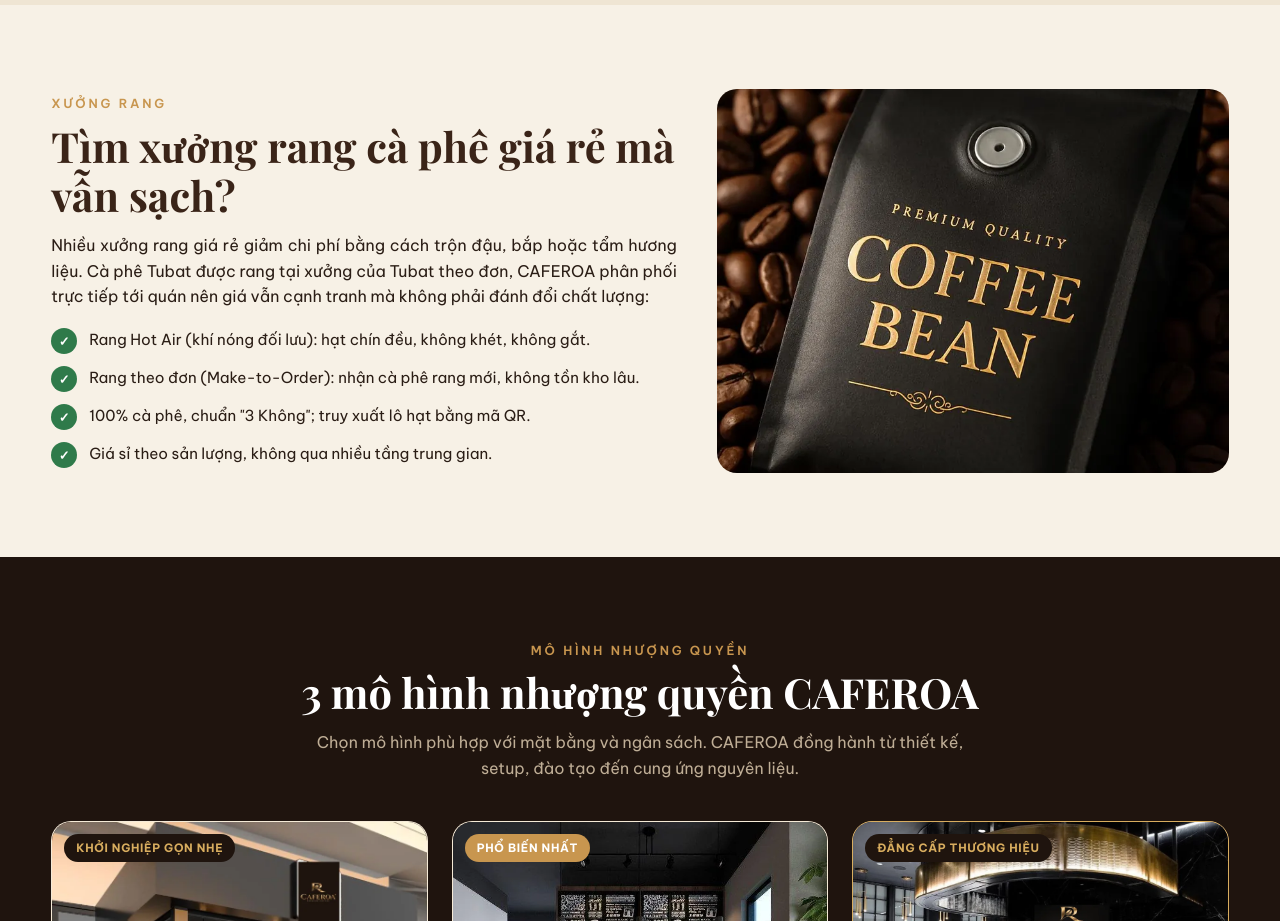
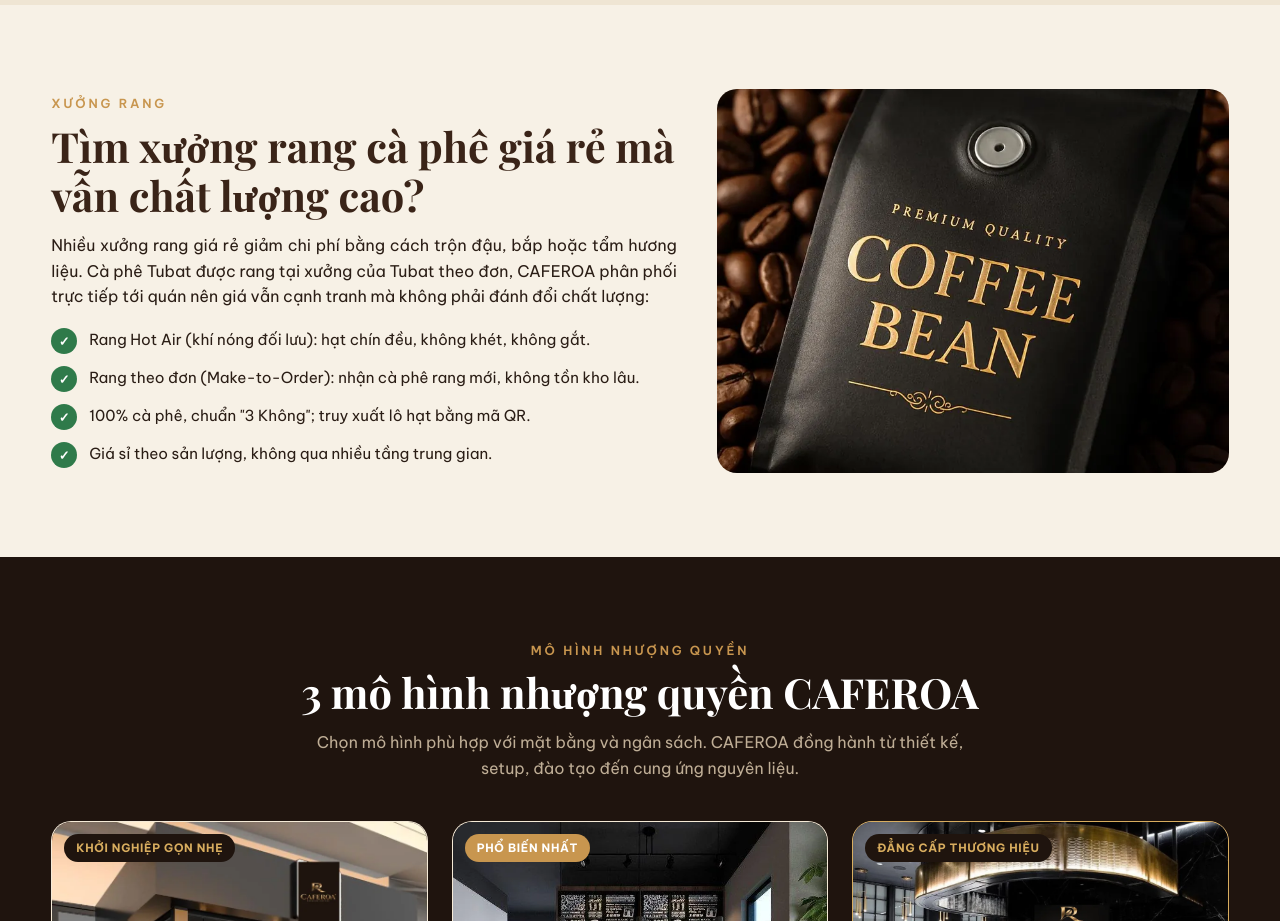
Before and after one commit to eyemedioptic/caferoa, a plain HTML site: page index.html in a window 1280 px wide. Shown: the part 7340-8261 px from the top of the page. Drawn offline with nearby package versions, Linux system fonts and the light colour scheme; a web font is replaced by a local one.

Commit message:
Đổi tiêu đề mục xưởng rang
Co-Authored-By: Claude Opus 5.5 <noreply@anthropic.com>
Claude-Session: https://claude.ai/code/session_011QZR93XYHAVWyvaPchaPnL

```diff
--- a/index.html
+++ b/index.html
@@ -888,7 +888,7 @@ p,li,dd,.notes,.short,.desc,.lead,.msg,.co-done,.origin-text,.qr-note,.news p,.s
   <div class="container roast">
     <div>
       <div class="eyebrow">Xưởng rang</div>
-      <h2 class="section-title">Tìm xưởng rang cà phê giá rẻ mà vẫn sạch?</h2>
+      <h2 class="section-title">Tìm xưởng rang cà phê giá rẻ mà vẫn chất lượng cao?</h2>
       <p>Nhiều xưởng rang giá rẻ giảm chi phí bằng cách trộn đậu, bắp hoặc tẩm hương liệu. Cà phê Tubat được rang tại xưởng của Tubat theo đơn, CAFEROA phân phối trực tiếp tới quán nên giá vẫn cạnh tranh mà không phải đánh đổi chất lượng:</p>
       <ul class="checks">
         <li>Rang Hot Air (khí nóng đối lưu): hạt chín đều, không khét, không gắt.</li>
```
